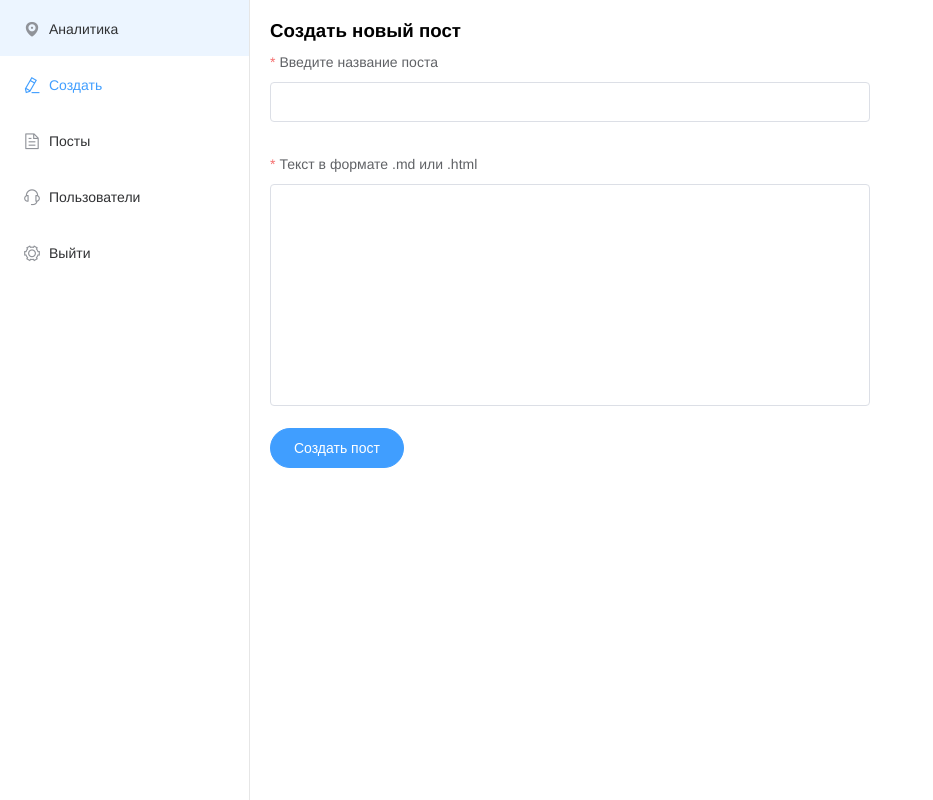
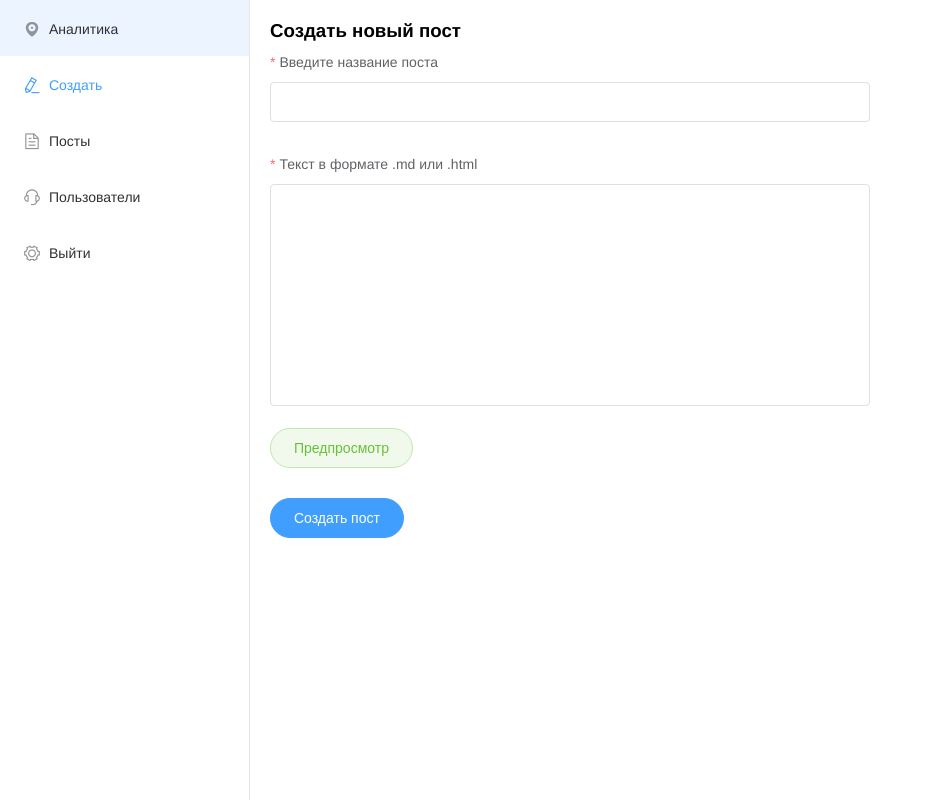
Before and after one commit to lekomtsev/nuxtapp-blog, a Nuxt app: page /admin/create in a window 1280 px wide. Shown: the whole page, without its empty margins (0-933 px from the left). Built offline with nearby package versions, Linux system fonts and the light colour scheme; no server answers.

Commit message:
Предпросмотр текста в MD и HTML

```diff
--- a/pages/admin/create.vue
+++ b/pages/admin/create.vue
@@ -15,12 +15,28 @@
       </el-form-item>
       <el-form-item label="Текст в формате .md или .html" prop="text">
         <el-input
-          v-model.trim="controls.text"
+          v-model="controls.text"
           type="textarea"
           resize="none"
           :rows="10"
         />
       </el-form-item>
+      <el-button
+        style="margin-bottom: 30px;"
+        type="success"
+        round
+        plain
+        @click="previewContent = true"
+      >
+        Предпросмотр
+      </el-button>
+      <el-dialog
+        title="Предпросмотр"
+        :visible.sync="previewContent"
+        width="70%"
+      >
+        <vue-markdown :source="controls.text" />
+      </el-dialog>
       <el-form-item>
         <el-button
           :loading="loading"
@@ -43,6 +59,7 @@ export default {
 
   data () {
     return {
+      previewContent: false,
       loading: false,
       controls: {
         title: '',
--- a/plugins/globals.js
+++ b/plugins/globals.js
@@ -1,5 +1,7 @@
 import Vue from 'vue'
 import Element from 'element-ui'
 import locale from 'element-ui/lib/locale/lang/ru-RU'
+import VueMarkdown from 'vue-markdown'
 
 Vue.use(Element, { locale })
+Vue.component('vue-markdown', VueMarkdown)
```
Also changed, not shown: package.json (+5 -4 lines), 1 other file (tests, documents, lock files or other folders).
